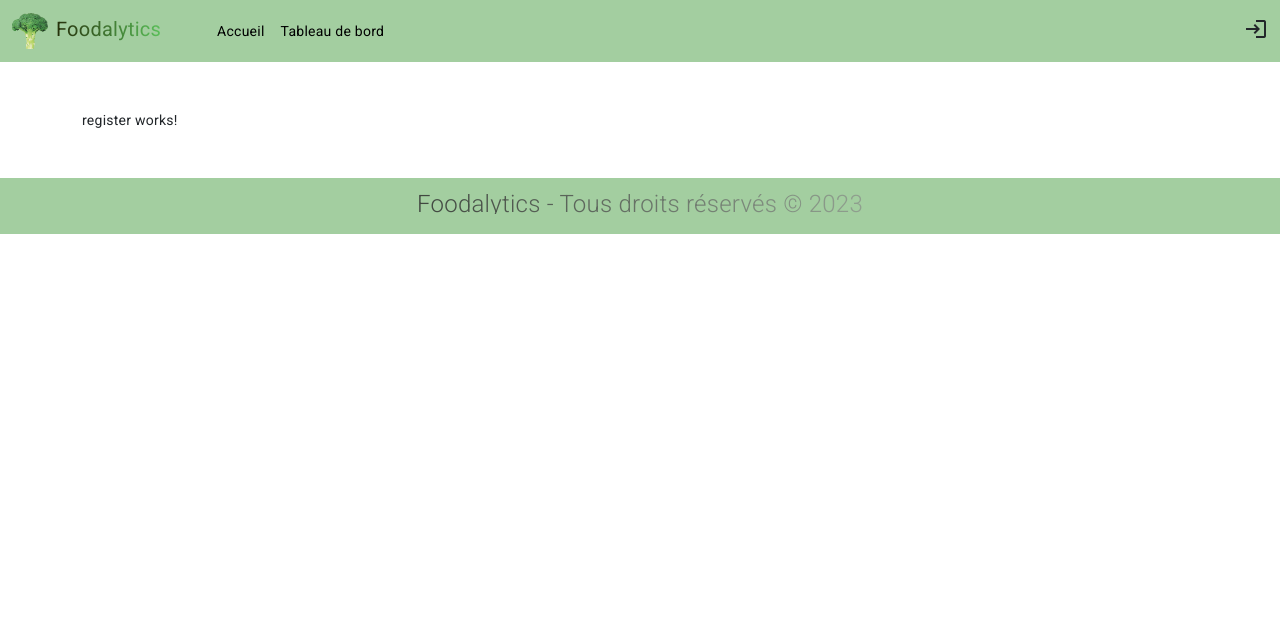
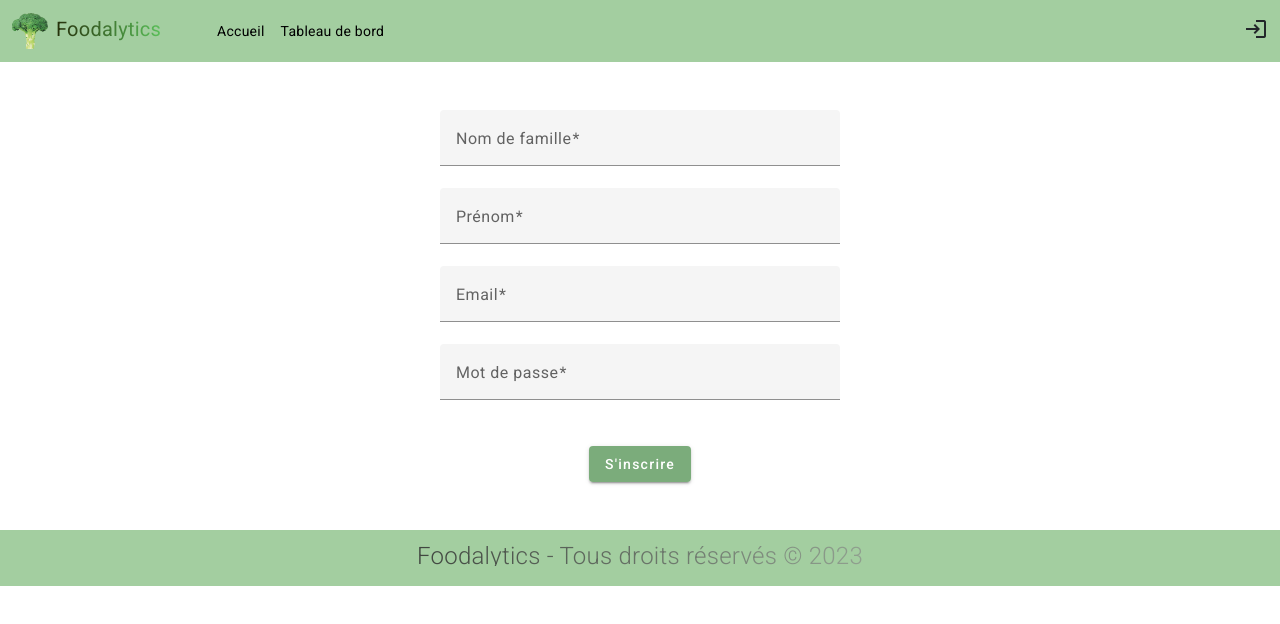
Before and after one commit to asyncmagician/Foodalytics, an Angular app in the folder app/: page /inscription in a window 1280 px wide. Shown: the top 624 px of the page. Built offline with nearby package versions, Linux system fonts and the light colour scheme.

Commit message:
feat: Send user data to the API through RegisterComponent

```diff
--- a/app/src/app/views/register/register.component.html
+++ b/app/src/app/views/register/register.component.html
@@ -1 +1,29 @@
-<p>register works!</p>
+<form (ngSubmit)="onSubmit()" [formGroup]="registerForm" class="d-flex flex-column align-items-center">
+    <mat-form-field>
+      <mat-label>Nom de famille</mat-label>
+      <input matInput formControlName="lastName" />
+      <mat-error *ngIf="registerForm.get('lastName')?.hasError('required')">Votre nom de famille est obligatoire</mat-error>
+    </mat-form-field>
+
+    <mat-form-field>
+      <mat-label>Prénom</mat-label>
+      <input matInput formControlName="firstName" />
+      <mat-error *ngIf="registerForm.get('firstName')?.hasError('required')">Votre prénom est obligatoire</mat-error>
+    </mat-form-field>
+
+
+    <mat-form-field>
+      <mat-label>Email</mat-label>
+      <input matInput formControlName="email" />
+      <mat-error *ngIf="registerForm.get('email')?.hasError('required')">Votre email est obligatoire</mat-error>
+      <mat-error *ngIf="registerForm.get('email')?.hasError('email')">Votre email est obligatoire</mat-error>
+    </mat-form-field>
+
+    <mat-form-field>
+      <mat-label>Mot de passe</mat-label>
+      <input matInput type="password" formControlName="password" />
+      <mat-error *ngIf="registerForm.get('password')?.hasError('required')">Choisir un mot de passe est obligatoire</mat-error>
+    </mat-form-field>
+
+    <button mat-raised-button type="submit" color="primary" class="green-button mt-4">S'inscrire</button>
+  </form>
--- a/app/src/app/views/register/register.component.scss
+++ b/app/src/app/views/register/register.component.scss
@@ -0,0 +1,11 @@
+form {
+    .green-button {
+      background-color: #2979299d;
+      color: white;
+    }
+    mat-form-field {
+      width: 50%;
+      min-width: 200px;
+      max-width: 400px;
+    }
+    }
--- a/app/src/app/views/register/register.component.ts
+++ b/app/src/app/views/register/register.component.ts
@@ -1,10 +1,36 @@
 import { Component } from '@angular/core';
+import { FormBuilder, FormGroup, Validators } from '@angular/forms';
+import { HttpClient } from '@angular/common/http';
 
 @Component({
   selector: 'app-register',
   templateUrl: './register.component.html',
-  styleUrls: ['./register.component.scss']
+  styleUrls: ['./register.component.scss'],
 })
 export class RegisterComponent {
+  registerForm: FormGroup = this.formBuilder.group({
+    firstName: ['', Validators.required],
+    lastName: ['', Validators.required],
+    email: ['', [Validators.required, Validators.email]],
+    password: ['', [Validators.required]]
+  });
 
+  constructor(
+    private formBuilder: FormBuilder,
+    private http: HttpClient,
+  ) {}
+
+  onSubmit() {
+    if (this.registerForm.valid) {
+      const formData = this.registerForm.value;
+      this.http.post('http://localhost:3000/users', formData).subscribe(
+        (response) => {
+          console.log('Envoi réussi :', response);
+        },
+        (error) => {
+          console.error('Erreur lors de l\'envoi du formulaire :', error);
+        }
+      );
+    }
+  }
 }
```
